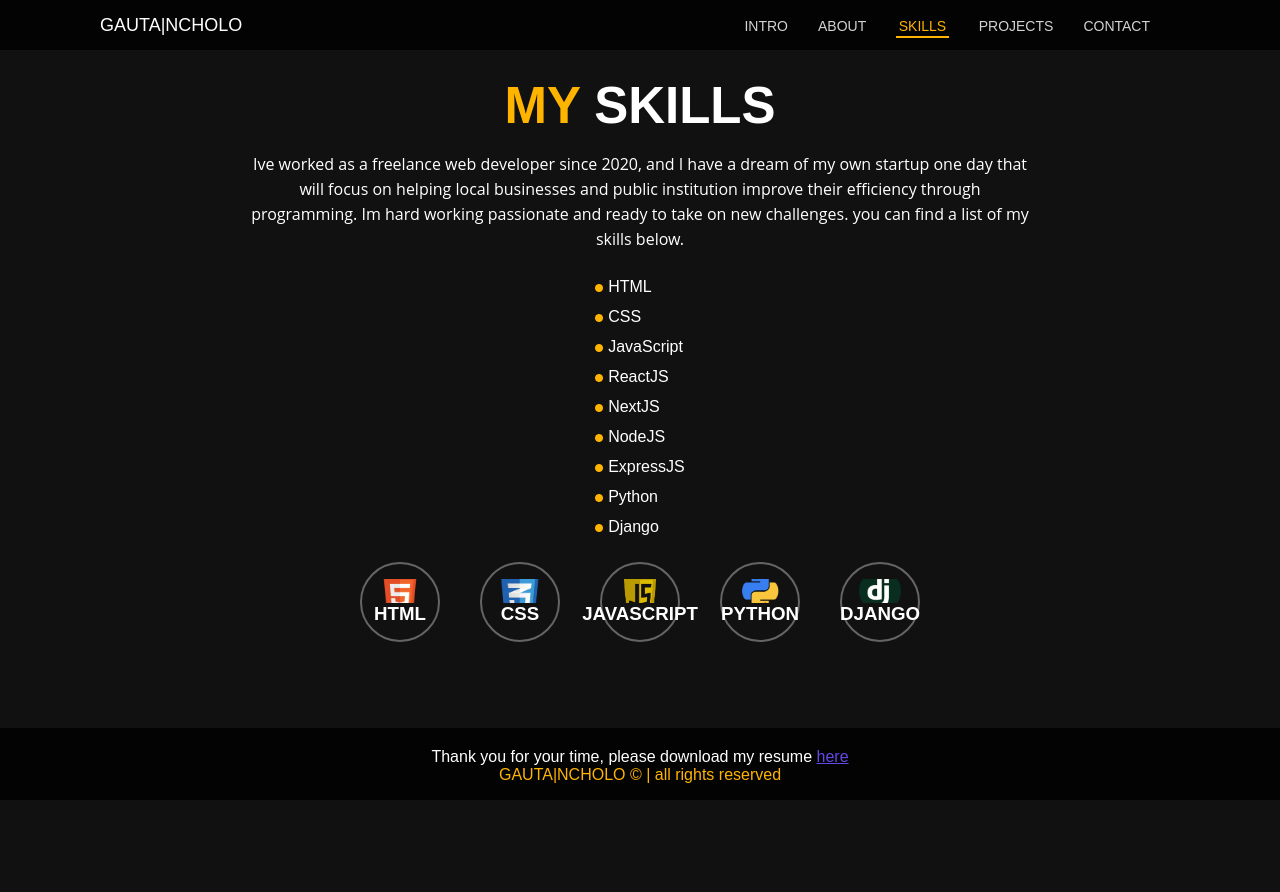
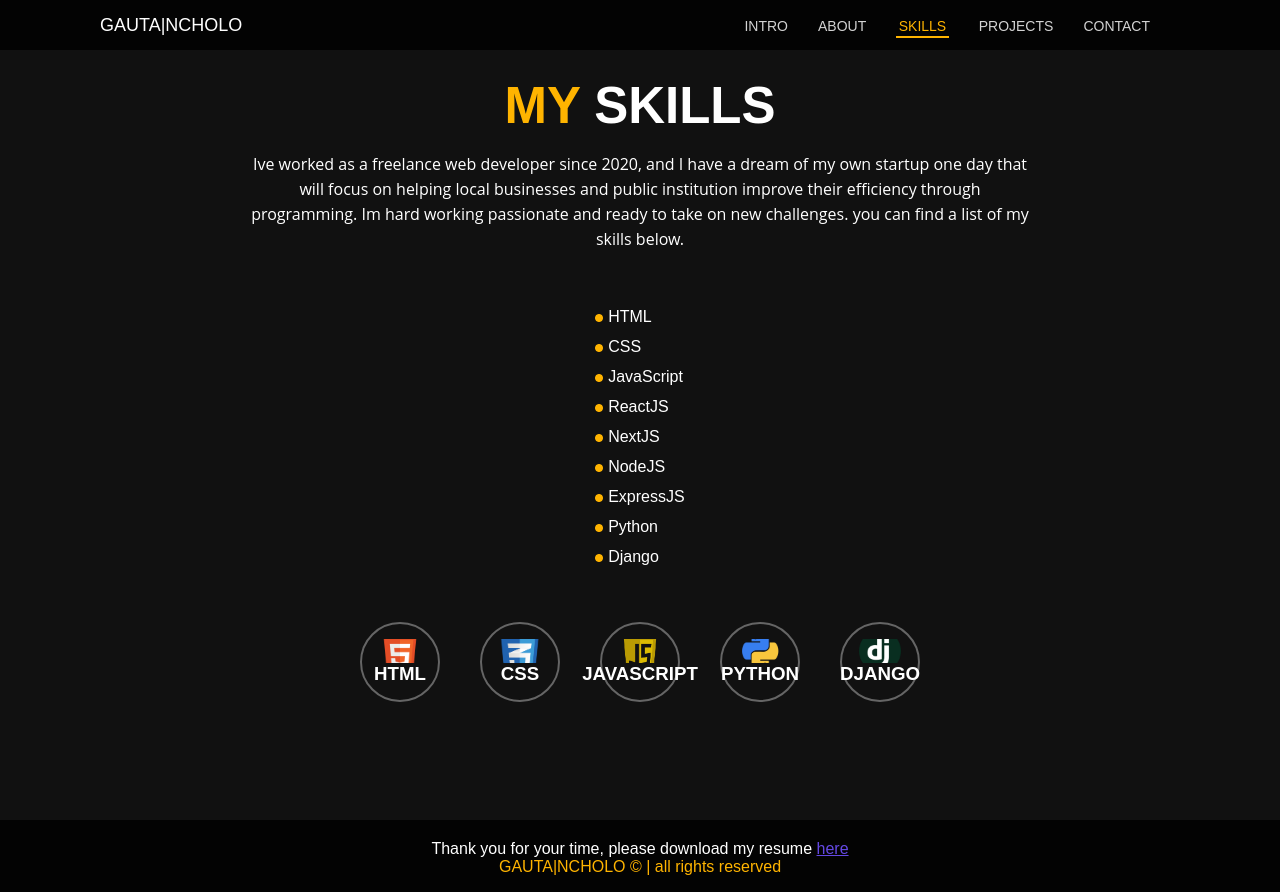
Before and after one commit to Therealblackgold/next-portfolio, a Next.js app: page /skills in a window 1280 px wide. Before the commit the page ends 800 px from the top, so only its background shows below. Built offline with nearby package versions, Linux system fonts and the light colour scheme.

Commit message:
analytics config

```diff
--- a/components/Layout.jsx
+++ b/components/Layout.jsx
@@ -69,10 +69,6 @@ function Layout({ children }) {
           flex-direction: column;
           min-height: 100%;
           position: relative;
-        }
-
-        .section-heading span {
-          color: var(--primary-color);
         }
 
         .btn {
--- a/pages/projects.js
+++ b/pages/projects.js
@@ -25,7 +25,7 @@ const Projects = ({ projects }) => {
       </Head>
 
       <section className="portfolio" id="portfolio">
-        <h1 className="section-heading" style={{ marginBottom: "2rem" }}>
+        <h1 className="section-heading" style={{ marginBottom: "1.5rem" }}>
           <span>My</span> Projects
         </h1>
         <div className="card-container">
--- a/pages/skills.js
+++ b/pages/skills.js
@@ -36,7 +36,7 @@ const Skills = () => {
               <li>Django</li>
             </ul>
           </div>
-          <div className="card-wrapper" style={{ marginBottom: "50px" }}>
+          <div className="card-wrapper" style={{ marginBottom: "8rem" }}>
             <div className="card">
               <Image
                 src="/img/html.png"
@@ -91,16 +91,12 @@ const Skills = () => {
         </div>
 
         <style jsx>{`
-          .skills ul {
-            margin-top: -30px;
-          }
           .skills .container {
             display: flex;
             flex-direction: column;
             align-items: center;
             justify-content: center;
             gap: 40px;
-            /* text-align: center; */
           }
 
           .skills .container .card-wrapper {
@@ -109,7 +105,6 @@ const Skills = () => {
             justify-content: center;
             align-items: center;
             gap: 40px;
-            margin: -30px 0;
           }
 
           .skills .container .card-wrapper div {
--- a/styles/globals.css
+++ b/styles/globals.css
@@ -1,7 +1,7 @@
 section {
   padding: 20px 5%;
   margin-bottom: 2rem;
-  margin-top: 5rem;
+  margin-top: 4rem;
 }
 
 .section-heading {
@@ -12,6 +12,10 @@ section {
   font-size: 51px;
   line-height: 62px;
   margin: 5px;
+}
+
+.section-heading span {
+  color: var(--primary-color);
 }
 
 a {
```
